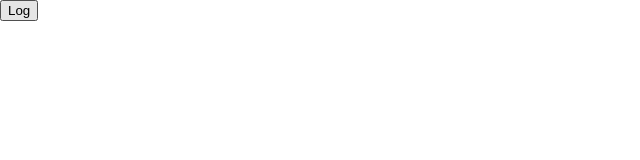
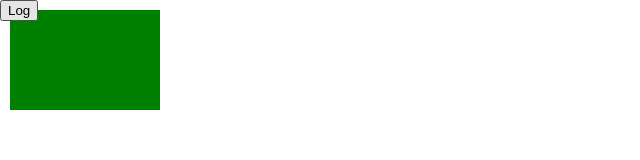
Before and after one commit to desttinghim/hex-midi-controller, a plain HTML site: page index.html in a window 1280 px wide. Shown: the whole page, without its empty margins (0-640 px from the left). Drawn offline with Linux system fonts and the light colour scheme.

Commit message:
Begin work on canvas

```diff
--- a/index.html
+++ b/index.html
@@ -31,11 +31,17 @@
      .log {
        font-family: monospace;
      }
+     #canvas {
+       width: 100%;
+       height: 100%;
+     }
     </style>
   </head>
   <body>
     <button id="viewToggle">Log</button>
-    <div class="input hidden"> </div>
+    <div class="input hidden">
+      <canvas id="canvas"></canvas>
+    </div>
     <div class="log"> </div>
     <script type="text/javascript" src="script.js"></script>
   </body>
--- a/script.js
+++ b/script.js
@@ -76,3 +76,30 @@ const load = async () => {
 navigator?.requestMIDIAccess
   ? load()
   : logger.log("Your browser doesn't support midi.");
+
+class HexGrid {
+  #canvas;
+  #ctx;
+  constructor(canvas) {
+    this.#canvas = canvas;
+    const parent = this.#canvas.parentElement;
+    console.log(parent.clientWidth, parent.clientHeight);
+    this.#canvas.width = parent.clientWidth;
+    this.#canvas.height = parent.clientHeight;
+
+    this.#ctx = this.#canvas.getContext("2d");
+    this.#canvas.addEventListener("click", this.ontap.bind(this));
+
+    this.#ctx.fillStyle = "green";
+    this.#ctx.fillRect(10, 10, 150, 100);
+  }
+  ontap(event) {
+    this.#ctx.fillStyle = "green";
+    console.log(event.x, event.y);
+    this.#ctx.beginPath();
+    this.#ctx.ellipse(event.x, event.y, 40, 40, 0, 0, Math.PI * 2);
+    this.#ctx.fill();
+  }
+}
+
+const grid = new HexGrid(document.getElementById("canvas"));
```
